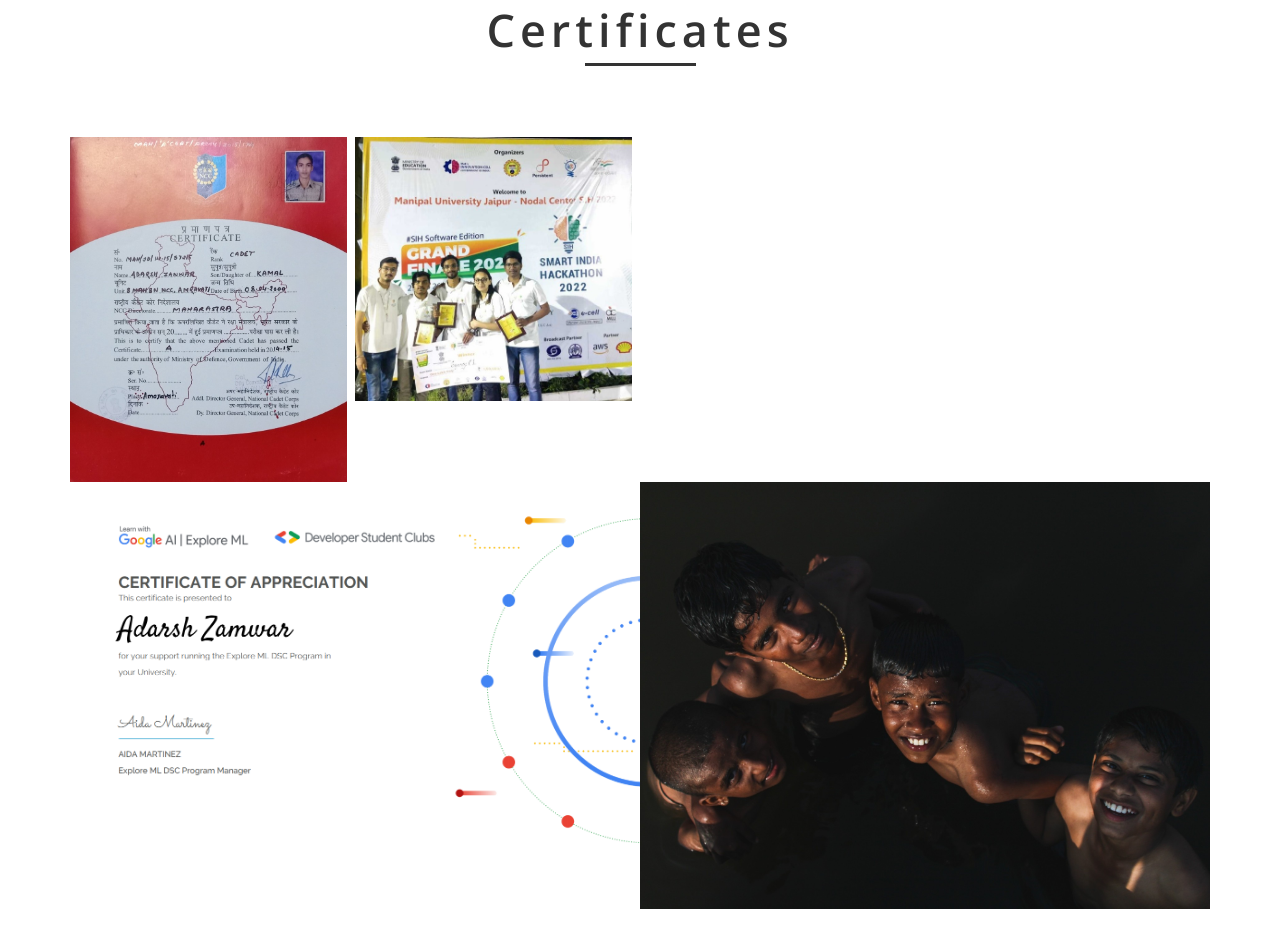
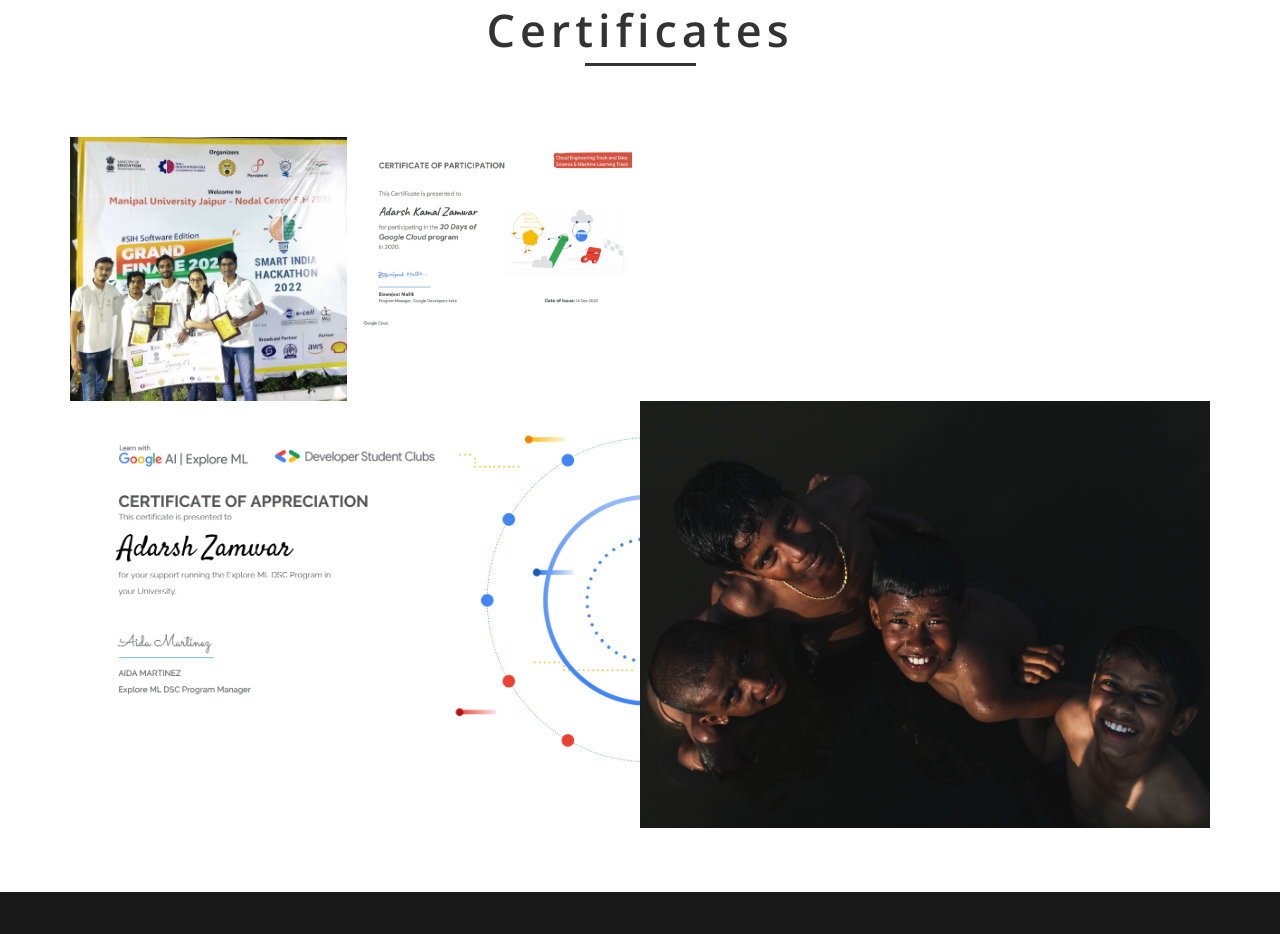
Before and after one commit to AdarshZamwar/adarshzamwar.github.io, a plain HTML site: page index.html in a window 1280 px wide. Shown: the part 3880-4814 px from the top of the page. Drawn offline with nearby package versions, Linux system fonts and the light colour scheme.

Commit message:
Update index.html

```diff
--- a/index.html
+++ b/index.html
@@ -348,18 +348,18 @@
 		<div class="row gallery_grid-more project-grids w3ls">
 		   <div class="col-md-3 p-0 pr-2 col-sm-3 col-6 agileits_w3layouts_gallery_grid1 hover14 column">
 			  <div class="w3_agile_gallery_effect">
-				 <a href="images/Certificates/NCC A.jpg" data-lightbox="example-set" data-title="Lorem Ipsum is simply dummy the when an unknown galley of type and scrambled it to make a type specimen.">
+				 <a href="images/Certificates/sih.jpg" data-lightbox="example-set" data-title="Lorem Ipsum is simply dummy the when an unknown galley of type and scrambled it to make a type specimen.">
 					<figure>
-					   <img src="images/Certificates/NCC A.jpg" alt=" " class="img-responsive" />
+					   <img src="images/Certificates/sih.jpg" alt=" " class="img-responsive" />
 					</figure>
 				 </a>
 			  </div>
 		   </div>
 		   <div class="col-md-3 p-0 pr-2 col-sm-3 col-6 agileits_w3layouts_gallery_grid1 hover14 column">
-			  <div class="w3_agile_gallery_effect">
-				 <a href="images/Certificates/sih.jpg" data-lightbox="example-set" data-title="Lorem Ipsum is simply dummy the when an unknown galley of type and scrambled it to make a type specimen.">
+			<div class="w3_agile_gallery_effect">
+				 <a href="images/Certificates/30 days of google cloud.jpg" data-lightbox="example-set" data-title="Lorem Ipsum is simply dummy the when an unknown galley of type and scrambled it to make a type specimen.">
 					<figure>
-					   <img src="images/Certificates/sih.jpg" alt=" " class="img-responsive" />
+					   <img src="images/Certificates/30 days of google cloud.jpg" alt=" " class="img-responsive" />
 					</figure>
 				 </a>
 			  </div>
```
